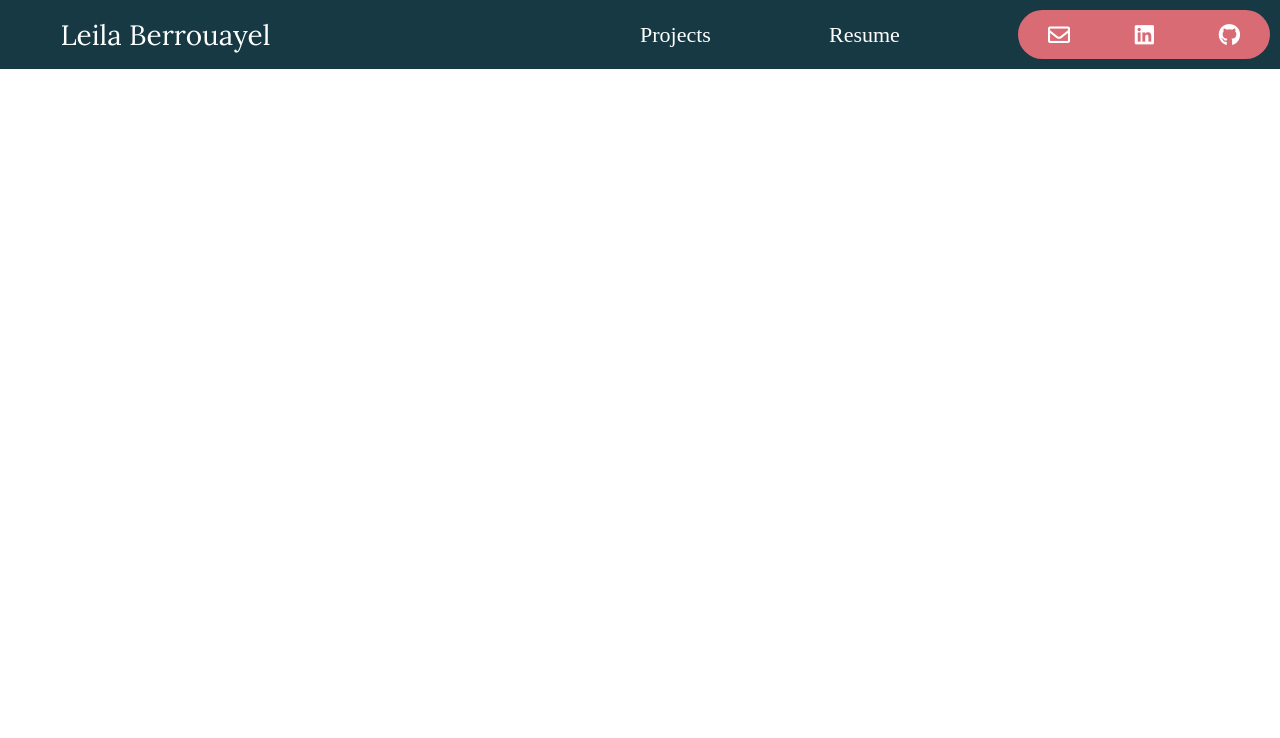
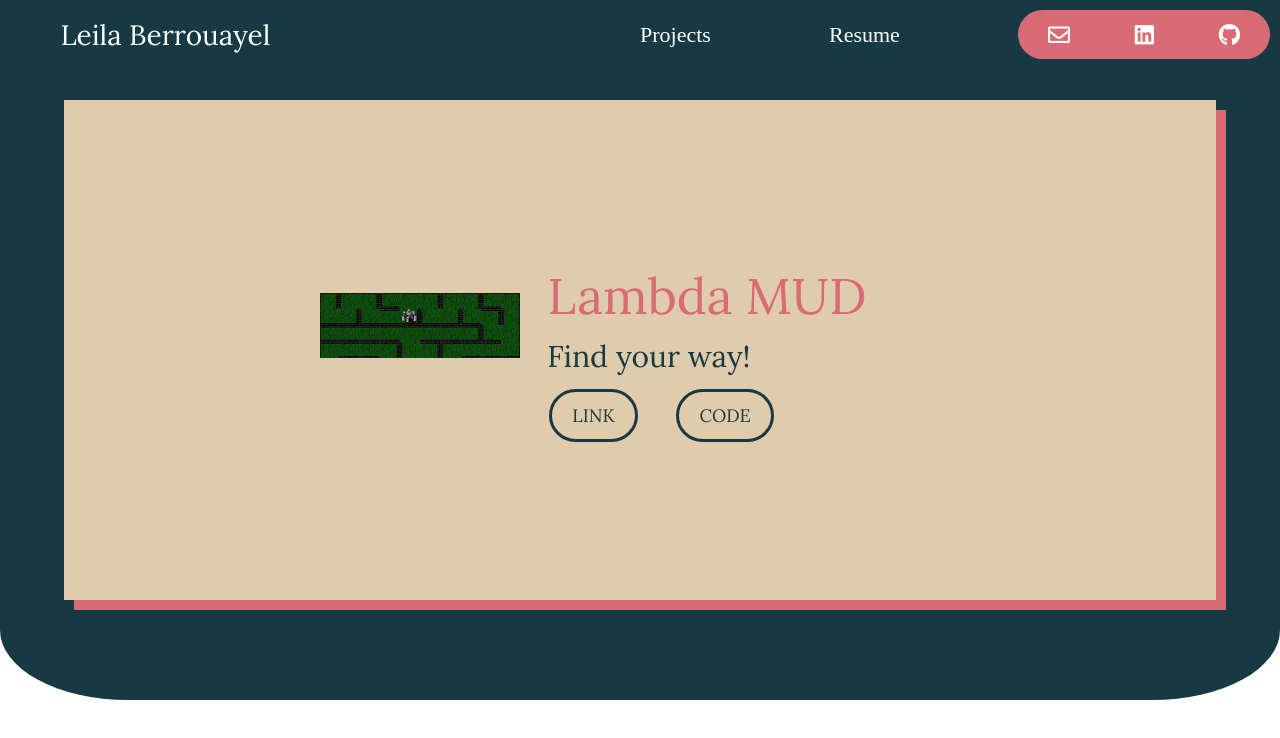
Before and after one commit to leila100/portfolio2, a React (Create React App) app in the folder website/: page /mud in a window 1280 px wide. Shown: the top 738 px of the page. Built offline with nearby package versions, Linux system fonts and the light colour scheme.

Commit message:
Add Lambda MUD route and page

```diff
--- a/website/src/App.js
+++ b/website/src/App.js
@@ -5,6 +5,7 @@ import Navbar from "./components/navigation/Navbar";
 import Home from "./components/home/Home";
 import HelloMelon from "./components/projects/HelloMelon";
 import ForgetMeNot from "./components/projects/ForgetMeNot";
+import LambdaMUD from "./components/projects/LambdaMUD";
 
 function App() {
   return (
@@ -14,6 +15,7 @@ function App() {
         <Route exact path='/' component={Home} />
         <Route exact path='/hello-melon' component={HelloMelon} />
         <Route exact path='/fmn' component={ForgetMeNot} />
+        <Route exact path='/mud' component={LambdaMUD} />
       </Switch>
     </div>
   );
--- /dev/null
+++ b/website/src/components/projects/LambdaMUD.js
@@ -0,0 +1,37 @@
+import React from "react";
+
+import mud from "../../assets/images/maze_avatar.png";
+
+const LambdaMUD = () => {
+  return (
+    <>
+      <header id='home'>
+        <div class='header_container'>
+          <div class='header-frame'>
+            <div class='header-content'>
+              <img src={mud} alt='Lambda MUD' id='logo' />
+              <div class='intro' id='appIntro'>
+                <div class='name'>Lambda MUD</div>
+                <div class='job'>Find your way!</div>
+                <div class='links'>
+                  <div class='link'>
+                    <a href='https://lambda-mud7.netlify.com/' target='_blank' rel='noopener noreferrer'>
+                      LINK
+                    </a>
+                  </div>
+                  <div class='link'>
+                    <a href='https://github.com/LambdaMUD' target='_blank' rel='noopener noreferrer'>
+                      CODE
+                    </a>
+                  </div>
+                </div>
+              </div>
+            </div>
+          </div>
+        </div>
+      </header>
+    </>
+  );
+};
+
+export default LambdaMUD;
--- a/website/src/components/projects/Projects.js
+++ b/website/src/components/projects/Projects.js
@@ -106,9 +106,7 @@ const Projects = () => {
                 </a>
               </div>
               <div class='link'>
-                <a href='#' target='_blank' rel='noopener noreferrer'>
-                  DETAILS
-                </a>
+                <a href='/mud'>DETAILS</a>
               </div>
             </div>
           </div>
```
Also changed, not shown: website/src/assets/images/maze_avatar.png (added).
